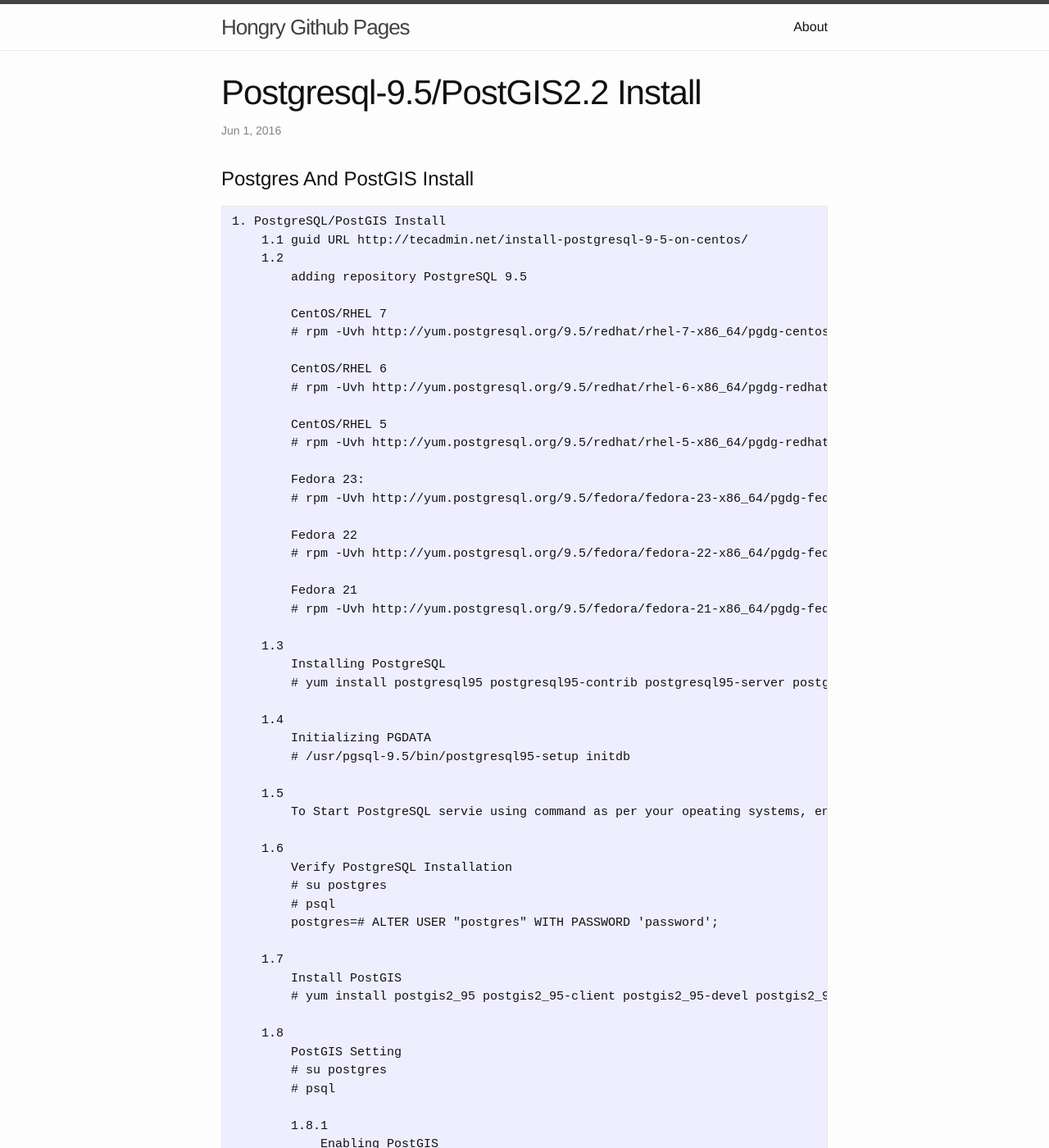
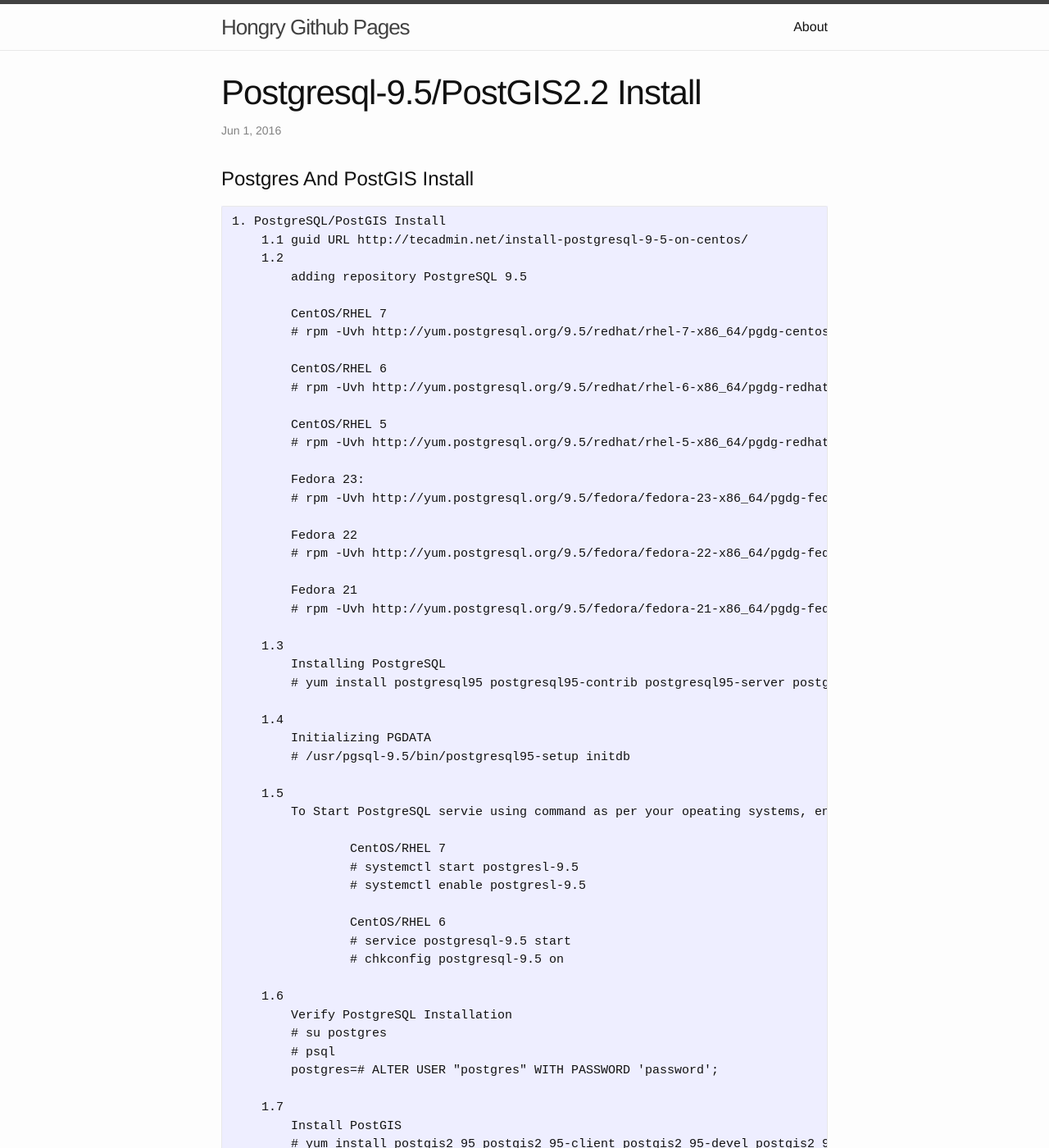
Before and after one commit to hongry18/hongry18.github.io, a Jekyll site: the page built from _posts/2016-06-17-postgresql-95-install.markdown, in a window 1280 px wide and 1400 px high. Shown: the whole window at 82% size. Built offline with Jekyll 4.4.1, drawn with Linux system fonts in a browser that asks for light colours; some of the changed text lies outside the part shown.

Commit message:
change postgresql install guid

```diff
--- a/_posts/2016-06-17-postgresql-95-install.markdown
+++ b/_posts/2016-06-17-postgresql-95-install.markdown
@@ -41,6 +41,14 @@
 
     1.5
         To Start PostgreSQL servie using command as per your opeating systems, enable PostgreSQL service to auto start on system boot.
+
+		CentOS/RHEL 7
+		# systemctl start postgresl-9.5
+		# systemctl enable postgresl-9.5
+
+		CentOS/RHEL 6
+		# service postgresql-9.5 start
+		# chkconfig postgresql-9.5 on
 
     1.6
         Verify PostgreSQL Installation
```
